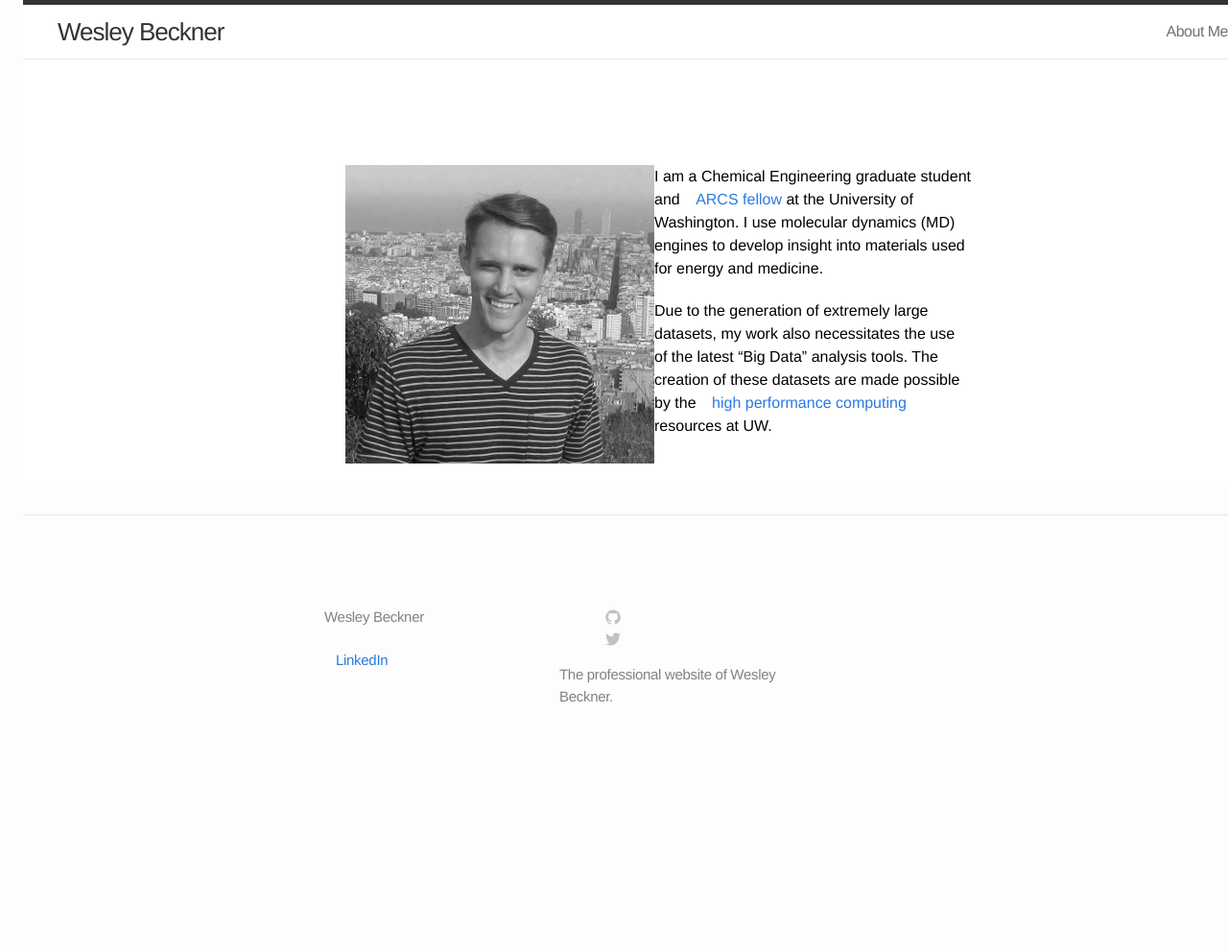
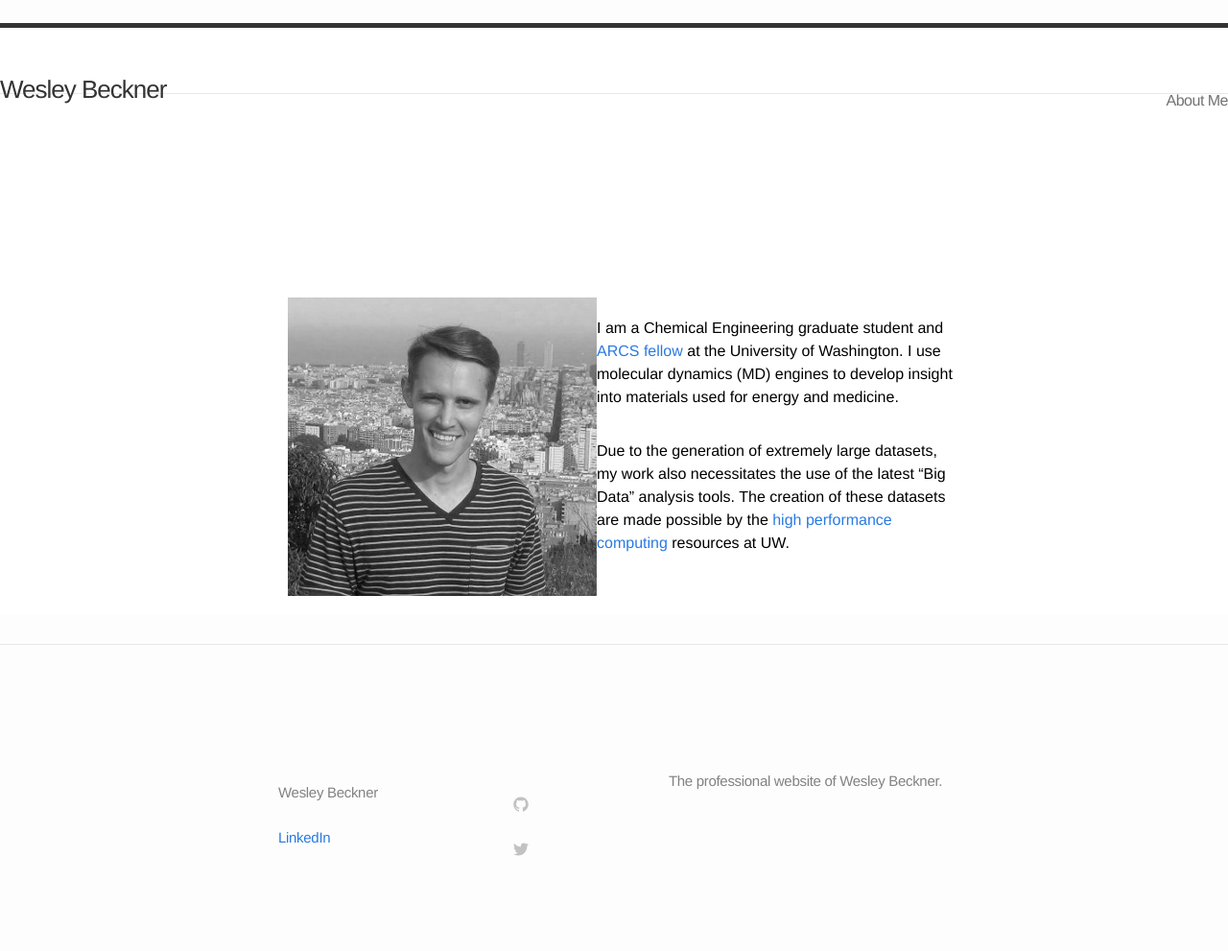
Before and after one commit to wesleybeckner/wesleybeckner.github.io, a Jekyll site: the page built from index.md, in a window 1280 px wide. Shown: the whole page at 96% size. Built offline with Jekyll 4.4.1, drawn with Linux system fonts in a browser that asks for light colours; before the commit the page ends 900 px from its top, so only the background shows below that.

Commit message:
trying to get jekyll to work

```diff
--- a/css/main.css
+++ b/css/main.css
@@ -3,7 +3,7 @@
 
 * {
   margin: 0;
-  padding-left: 12px;
+  padding: 12px 0 0 0;
 }
 
 html, body { height: 100%; }
```
